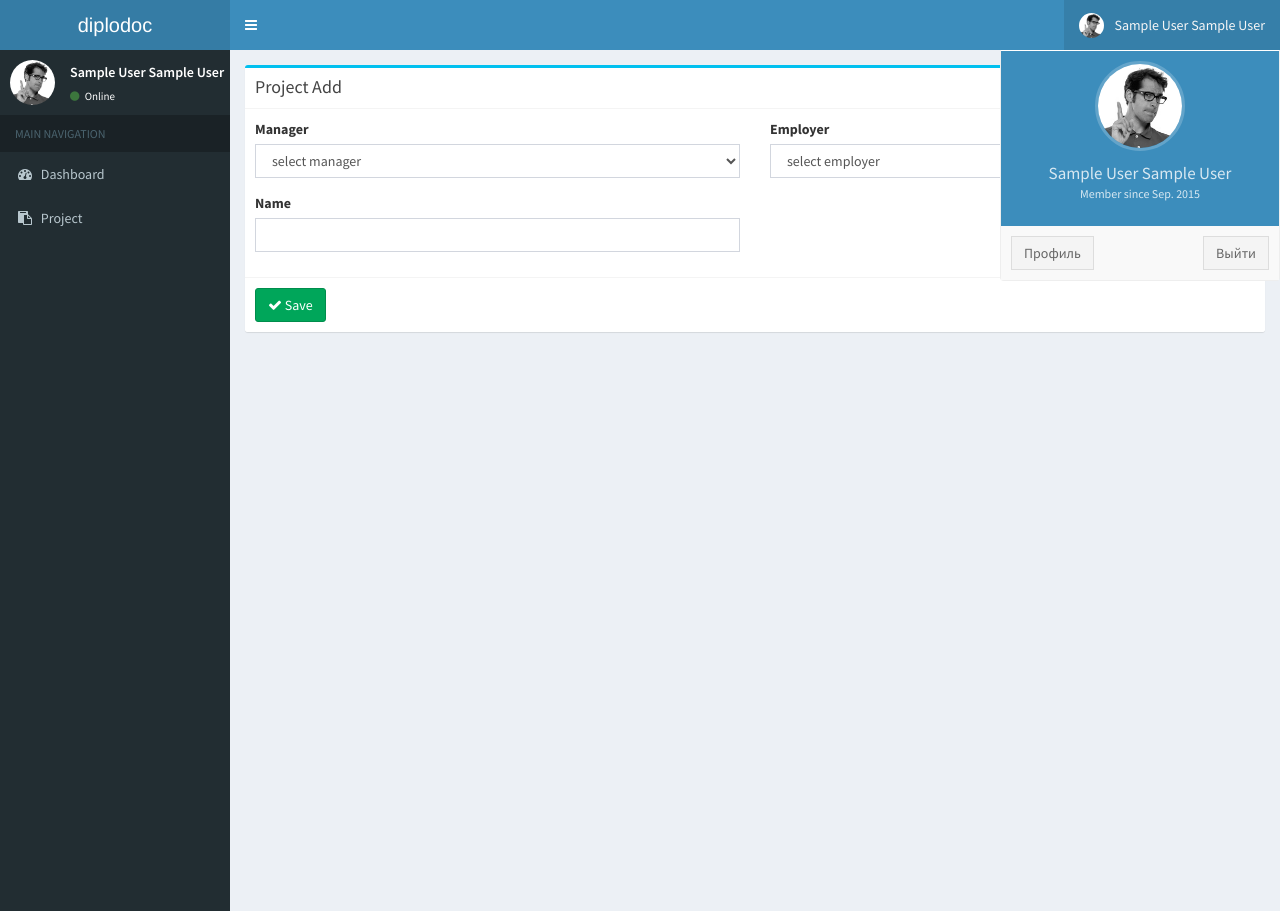
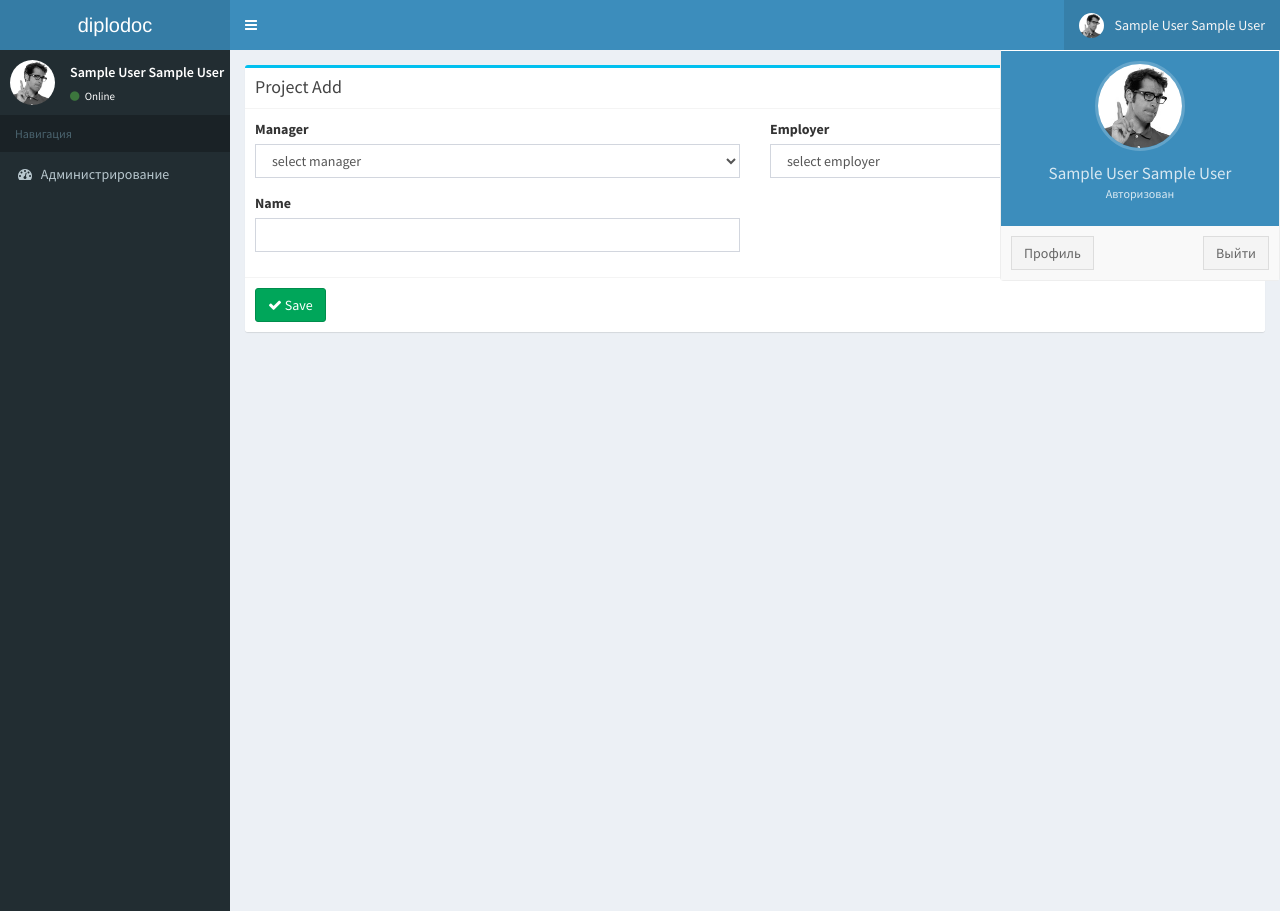
Before and after one commit to Khayrullin/diplodocMain, a CodeIgniter app: page /database/index.php/project/add in a window 1280 px wide, after a click that opens the changed part. Shown: the top 911 px of the page. Run offline with CodeIgniter, Linux system fonts and the light colour scheme; the visitor is signed in with stand-in values (Sample User, id 1); data comes from the database, SQL or seed files in the repository; data that the repository does not hold is empty.

Commit message:
refactor

```diff
--- a/application/controllers/Project.php
+++ b/application/controllers/Project.php
@@ -17,9 +17,9 @@ class Project extends CI_Controller
      */
     function index()
     {
-        if (!$this->ion_auth->logged_in()) {
+        if (!$this->ion_auth->is_admin()) {
             // redirect them to the login page
-            redirect('auth/login', 'refresh');
+            redirect('/', 'refresh');
         } else {
 
             $data['project'] = $this->Project_model->get_all_project();
--- a/application/views/layouts/main.php
+++ b/application/views/layouts/main.php
@@ -24,9 +24,9 @@
 <body class="hold-transition skin-blue sidebar-mini">
 <div class="wrapper">
     <? $username = false;
-    if( array_key_exists ('first_name',$this->session->userdata)) {
+    if (array_key_exists('first_name', $this->session->userdata)) {
         $username = $this->session->userdata['first_name'] . " " . $this->session->userdata['last_name'];
-    }?>
+    } ?>
     <header class="main-header">
         <!-- Logo -->
         <a href="" class="logo">
@@ -52,7 +52,7 @@
                         <a href="#" class="dropdown-toggle" data-toggle="dropdown">
                             <img src="<?php echo site_url('resources/img/user2-160x160.jpg'); ?>" class="user-image"
                                  alt="User Image">
-                            <span class="hidden-xs"> <? echo $username? $username : 'Anonimous'?></span>
+                            <span class="hidden-xs"> <? echo $username ? $username : 'Anonimous' ?></span>
                         </a>
                         <ul class="dropdown-menu">
                             <!-- User image -->
@@ -61,17 +61,17 @@
                                      alt="User Image">
 
                                 <p>
-                                    <? echo $username? $username : 'Anonimous'?>
-                                    <small>Member since Sep. 2015</small>
+                                    <? echo $username ? $username : 'Anonimous' ?>
+                                    <small>Авторизован</small>
                                 </p>
                             </li>
                             <!-- Menu Footer-->
                             <li class="user-footer">
                                 <div class="pull-left">
-                                    <a href="<? echo base_url().'auth/profile'?>" class="btn btn-default btn-flat">Профиль</a>
+                                    <a href="<? echo base_url() . 'auth/profile' ?>" class="btn btn-default btn-flat">Профиль</a>
                                 </div>
                                 <div class="pull-right">
-                                    <a href="<? echo base_url().'auth/logout'?>" class="btn btn-default btn-flat">Выйти</a>
+                                    <a href="<? echo base_url() . 'auth/logout' ?>" class="btn btn-default btn-flat">Выйти</a>
                                 </div>
                             </li>
                         </ul>
@@ -91,23 +91,29 @@
                          alt="User Image">
                 </div>
                 <div class="pull-left info">
-                    <p><? echo $username ? $username : 'Anonimous'?></p>
+                    <p><? echo $username ? $username : 'Anonimous' ?></p>
                     <a href="#"><i class="fa fa-circle text-success"></i> Online</a>
                 </div>
             </div>
             <!-- sidebar menu: : style can be found in sidebar.less -->
             <ul class="sidebar-menu">
-                <li class="header">MAIN NAVIGATION</li>
+                <li class="header">Навигация</li>
+                <?php if ($this->session->userdata['user_id'] == '1') : ?>
+
+
                     <li>
                         <a href="<?php echo site_url(); ?>">
-                        <i class="fa fa-dashboard"></i> <span>Dashboard</span>
+                            <i class="fa fa-dashboard"></i> <span>Администрирование</span>
                         </a>
                     </li>
+
+                <?php else : ?>
                     <li>
                         <a href="<?php echo site_url('project/get_employers_projects'); ?>">
-                        <i class="fa fa-clipboard"></i> <span>Project</span>
+                            <i class="fa fa-clipboard"></i> <span>Проекты</span>
                         </a>
                     </li>
+                <?php endif; ?>
 
             </ul>
         </section>
```
Also changed, not shown: application/controllers/Auth.php (+12 -5 lines). Lines whose indentation alone changed are shown as unchanged.
